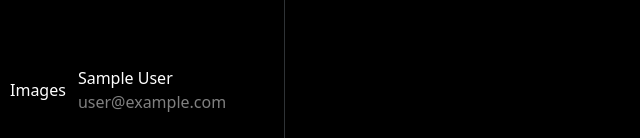
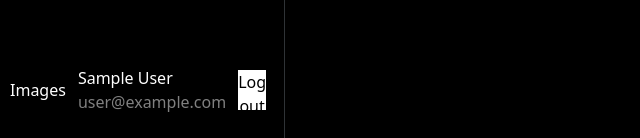
Before and after one commit to ghuchumeliandria/twitter__, a Next.js app: page /pages/Twitter in a window 1280 px wide. Shown: the part 662-800 px from the top of the page, without its empty margins (0-640 px from the left). Built offline with nearby package versions, Linux system fonts and the light colour scheme; no server answers; sample sign-in values are in the browser's storage.

Commit message:
feat(vercelChanges):add_vercelChanges

```diff
--- a/src/app/commons/components/__molecules/SignIn/SignIn.tsx
+++ b/src/app/commons/components/__molecules/SignIn/SignIn.tsx
@@ -25,7 +25,9 @@ function SignIn() {
       if (res) {
         router.push("/pages/Twitter");
       }
-    } catch (error) {}
+    } catch (error) {
+      console.log(error)
+    }
   };
   return (
     <>
--- a/src/app/commons/components/__organisms/SideBar/SideBar.tsx
+++ b/src/app/commons/components/__organisms/SideBar/SideBar.tsx
@@ -28,7 +28,7 @@ function SideBar() {
             <p className="text-white">{user?.displayName}</p>
             <p className="text-textgray2">{user?.email}</p>
           </div>
-          {/* <button className="w-full h-10 bg-white" onClick={() => signOut(auth)}>Log out</button> */}
+          <button className="w-full h-10 bg-white" onClick={() => signOut(auth)}>Log out</button>
 
           <MoreDotIcon />
         </div>
--- a/src/app/commons/store/store.ts
+++ b/src/app/commons/store/store.ts
@@ -1,4 +1,4 @@
-import { createUserWithEmailAndPassword } from "firebase/auth";
+// import { createUserWithEmailAndPassword } from "firebase/auth";
 import { create } from "zustand";
 
 type Visibility = {
```
